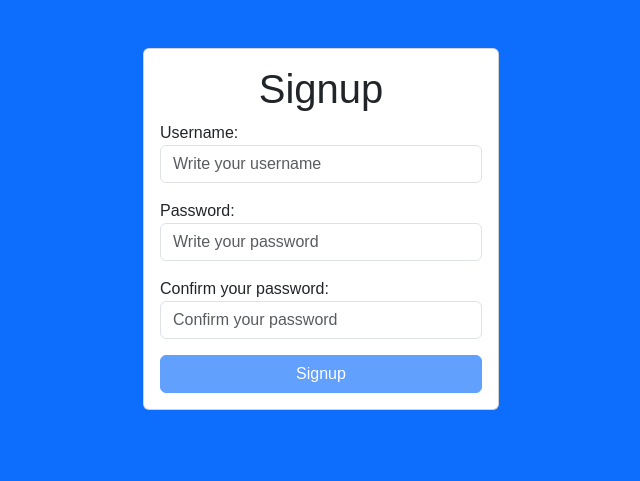
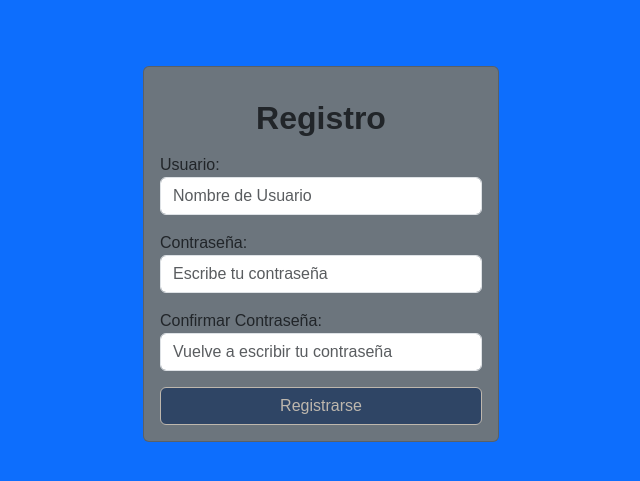
Before and after one commit to josedjaykv/GoShare_django, a Django app: page /signup/ in a window 1280 px wide. Shown: the part 56-537 px from the top of the page, without its empty margins (319-959 px from the left). Run offline with Django 4.2, Linux system fonts and the light colour scheme; style sheets or scripts are compiled from the project's sources.

Commit message:
Inicio Sesion y Registro listo

```diff
--- a/app/static/css/signin.css
+++ b/app/static/css/signin.css
@@ -4,3 +4,8 @@
     margin-bottom: 5%;
     margin-top:5%;
 }
+
+.container-login{
+    margin-top: 15%;
+    margin-bottom: 5%;
+}
--- a/app/static/css/signup.css
+++ b/app/static/css/signup.css
@@ -0,0 +1,11 @@
+.tittle-registro{
+    font-size: 2rem;
+    font-weight: 700;
+    margin-bottom: 5%;
+    margin-top:5%;
+}
+
+.container-registro{
+    margin-top: 5%;
+    margin-bottom: 5%;
+}
--- a/app/templates/home.html
+++ b/app/templates/home.html
@@ -34,10 +34,10 @@
                 </a>
             {% else %}
                 <a class="btn bg-quaternary color-secondary" href="/signin/">
-                    Log In
+                    Iniciar Sesión
                 </a>
                 <a class="btn bg-quaternary color-secondary" href="/signup/">
-                    Sign Up
+                    Registrarse
                 </a>
             {% endif %}
         </div>
--- a/app/templates/signup.html
+++ b/app/templates/signup.html
@@ -1,38 +1,39 @@
 {% extends 'base.html' %}
-
+{% load static %}
 {% block content %}
 <main class="container">
     <div class="row">
-        <div class="col-md-4 offset-md-4 mt-5 container_form">
-            <form method="POST" class="card card-body">
-                <h1 class="text-center">Signup</h1>
+        <div class="col-md-4 offset-md-4 mt-5 container_form ">
+            <form method="POST" class="card card-body container-registro bg-secondary">
+                <h1 class="text-center tittle-registro">Registro</h1>
 
                 {% csrf_token %}
 
                 <div class="mb-3">
-                    <label for="username">Username:</label>
-                    <input type="text" name="username" id="username" class="form-control" placeholder="Write your username">
+                    <label for="username color-quaternary">Usuario:</label>
+                    <input type="text" name="username" id="username" class="form-control" placeholder="Nombre de Usuario">
                     <div class="text-danger">{{ form.username.errors }}</div>
                 </div>
 
                 <div class="mb-3">
-                    <label for="password1">Password:</label>
-                    <input type="password" name="password1" id="password1" class="form-control" placeholder="Write your password">
+                    <label for="password1 color-quaternary">Contraseña:</label>
+                    <input type="password" name="password1" id="password1" class="form-control" placeholder="Escribe tu contraseña">
                     <!-- Mostrar errores de contraseña -->
                     <div id="password-error" class="text-danger"></div>
                 </div>
 
                 <div class="mb-3">
-                    <label for="password2">Confirm your password:</label>
-                    <input type="password" name="password2" id="password2" class="form-control" placeholder="Confirm your password">
+                    <label for="password2">Confirmar Contraseña:</label>
+                    <input type="password" name="password2" id="password2" class="form-control" placeholder="Vuelve a escribir tu contraseña">
                     <!-- Mostrar error de coincidencia de contraseña -->
                     <div id="password-match-error" class="text-danger"></div>
                 </div>
 
-                <button id="signup-button" class="btn btn-primary">Signup</button>
+                <button id="signup-button" class="btn bg-quaternary color-secondary">Registrarse</button>
 
             </form>
         </div>
     </div>
 </main>
+<link rel="stylesheet" href="{% static 'css/signup.css' %}">
 {% endblock %}
```
Also changed, not shown: app/templates/signin.html (+8 -8 lines).
